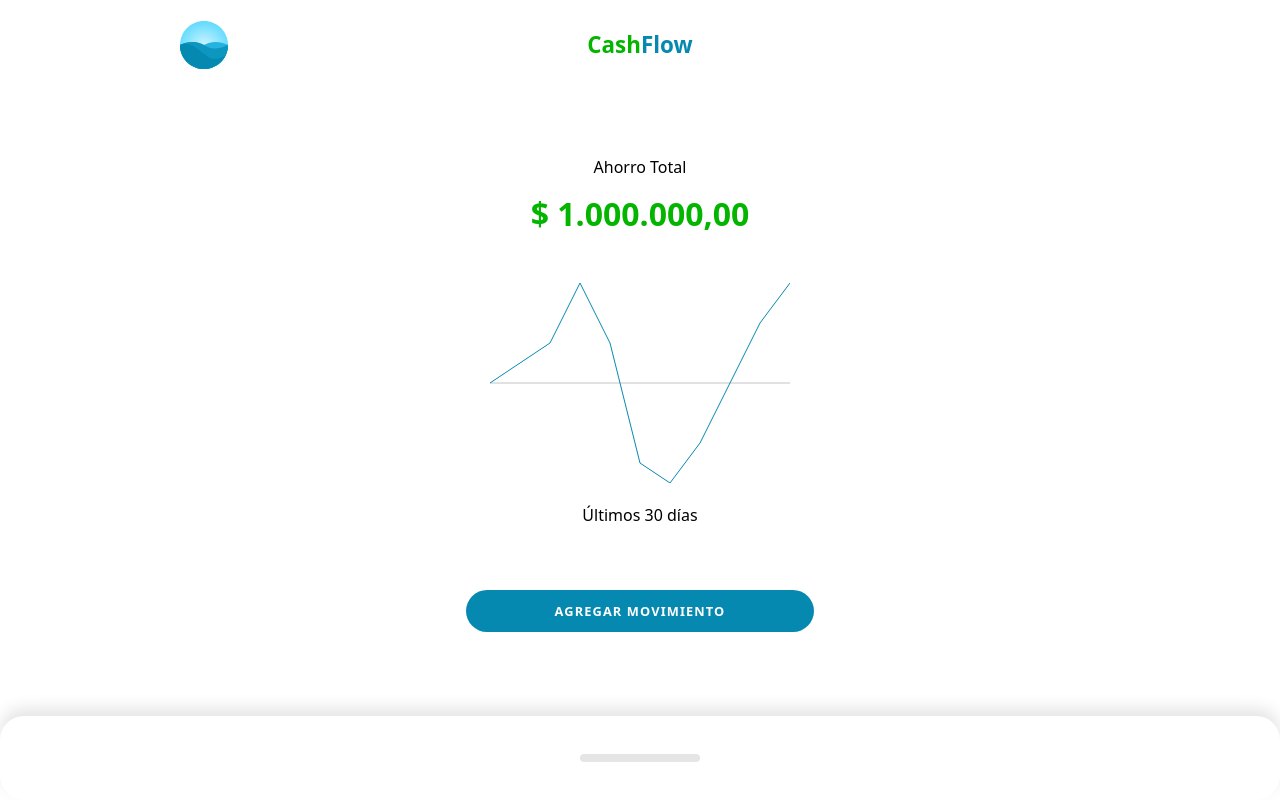
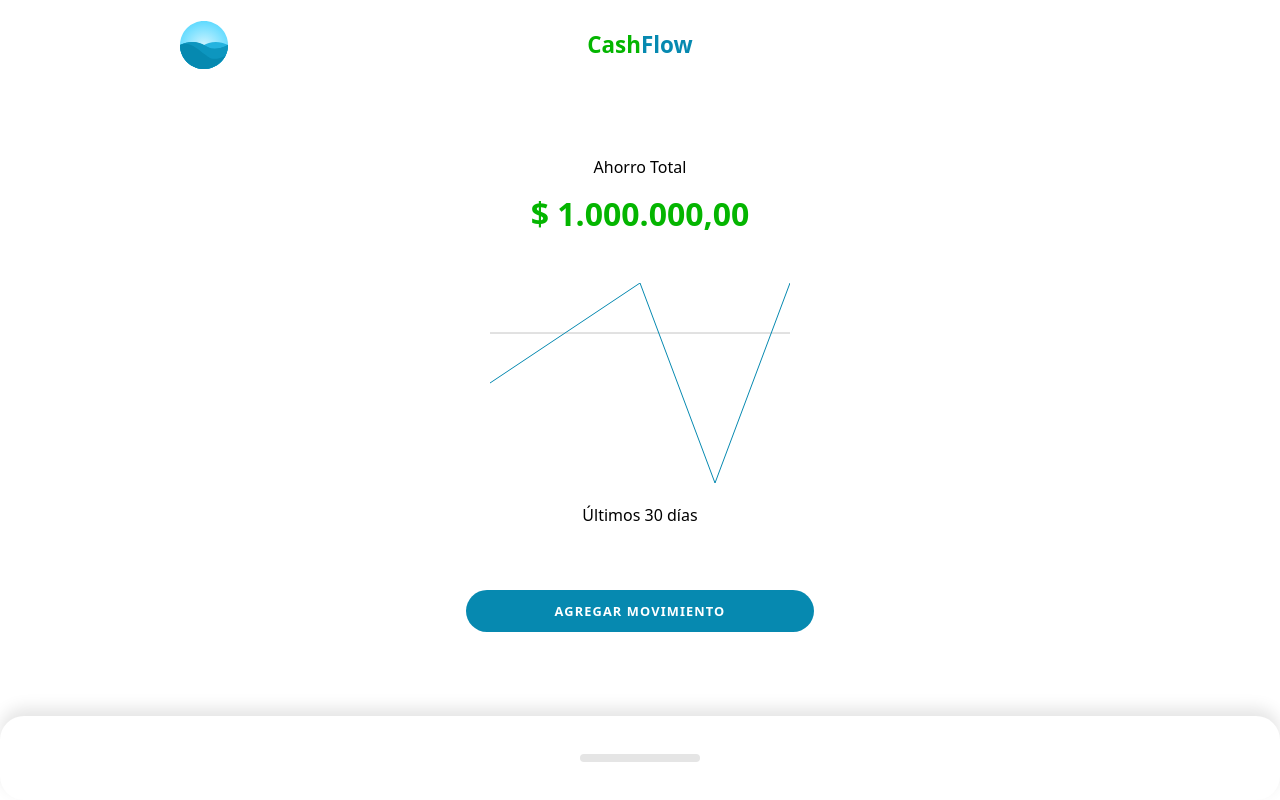
Before and after one commit to javandresmoreno/vue-cashflow-project, a Vue app: page / in a window 1280 px wide. Built offline with nearby package versions, Linux system fonts and the light colour scheme.

Commit message:
Agrega funcionalidad a las fechas en HomeComponent

```diff
--- a/src/components/HomeComponent.vue
+++ b/src/components/HomeComponent.vue
@@ -44,57 +44,81 @@ export default {
             label: null,
             amount: null,
             specificDate: null,
-            amountsGraphic: [100, 200, 500, 200, -400, -500, -300, 0, 300, 500],
             movements:[
                 {
                     id: 0,
                     title: "Movimiento 1",
                     description: "Lorem ipsum dolor sit amet.",
-                    amount: 1000
+                    amount: 1000,
+                    time: new Date('06-20-2022')
                 },
                 {
                     id: 1,
                     title: "Movimiento 2",
                     description: "Lorem ipsum dolor sit amet.",
-                    amount: 2000
+                    amount: 2000,
+                    time: new Date('05-20-2022')
                 },
                 {
                     id: 2,
                     title: "Movimiento 3",
                     description: "Lorem ipsum dolor sit amet.",
-                    amount: -4000
+                    amount: -4000,
+                    time: new Date('06-20-2022')
                 },
                 {
                     id: 3,
                     title: "Movimiento 4",
                     description: "Lorem ipsum dolor sit amet.",
-                    amount: 4000
+                    amount: 4000,
+                    time: new Date('06-20-2022')
                 },
                 {
                     id: 4,
                     title: "Movimiento 5",
                     description: "Lorem ipsum dolor sit amet.",
-                    amount: -500
+                    amount: -500,
+                    time: new Date('05-20-2022')
                 },
                 {
                     id: 5,
                     title: "Movimiento 6",
                     description: "Lorem ipsum dolor sit amet.",
-                    amount: 6000
+                    amount: 6000,
+                    time: new Date('01-20-2022')
                 },
                 {
                     id: 6,
                     title: "Movimiento 7",
                     description: "Lorem ipsum dolor sit amet.",
-                    amount: 7000
+                    amount: 7000,
+                    time: new Date('03-20-2022')
                 },
                 {
                     id: 7,
                     title: "Movimiento 8",
                     description: "Lorem ipsum dolor sit amet.",
-                    amount: 8000
+                    amount: 8000,
+                    time: new Date('06-20-2022')
                 },
             ],
+        }
+    },
+    computed: {
+        amountsGraphic() {
+            const last30Days = this.movements.filter(mov => {
+                const today = new Date();
+                const oldDate = today.setDate(today.getDate() - 30)
+
+                return mov.time >= oldDate
+            }).map(mov => mov.amount)
+
+            return last30Days.map((m, i) => {
+                const previousMovements = last30Days.slice(0, i);
+                return previousMovements.reduce((suma, movement) =>{
+                    return suma + movement
+                }, 0)
+            })
         }
     },
     components: {
--- a/src/components/Resume/Graphic.vue
+++ b/src/components/Resume/Graphic.vue
@@ -35,7 +35,7 @@
 
 <script setup>
 
-import { defineProps, toRefs, computed, ref } from 'vue';
+import { defineProps, defineEmits, toRefs, computed, ref } from 'vue';
 
 /* Props */
 
@@ -81,6 +81,8 @@ const showGreenPointer = ref(false)
 
 const pointerCoordinates = ref(0)
 
+const emit = defineEmits(["tap-select"])
+
 const tap = ({ target, touches }) => {
     showGreenPointer.value = true;
     const elementWidth = target.getBoundingClientRect().width;
@@ -89,6 +91,8 @@ const tap = ({ target, touches }) => {
 
     pointerCoordinates.value = (touchX - elementX) * 300 / elementWidth;
 
+    emit("tap-select", amounts)
+    console.log(emit)
 }
 
 const untap = () => {
```
